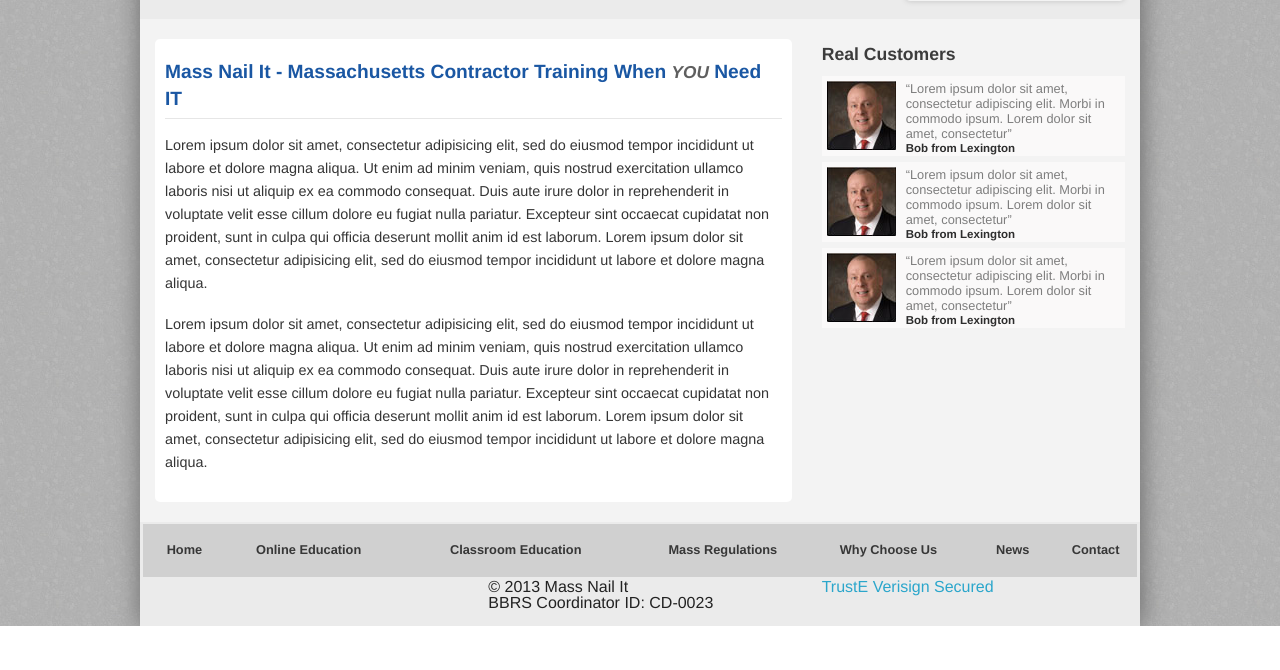
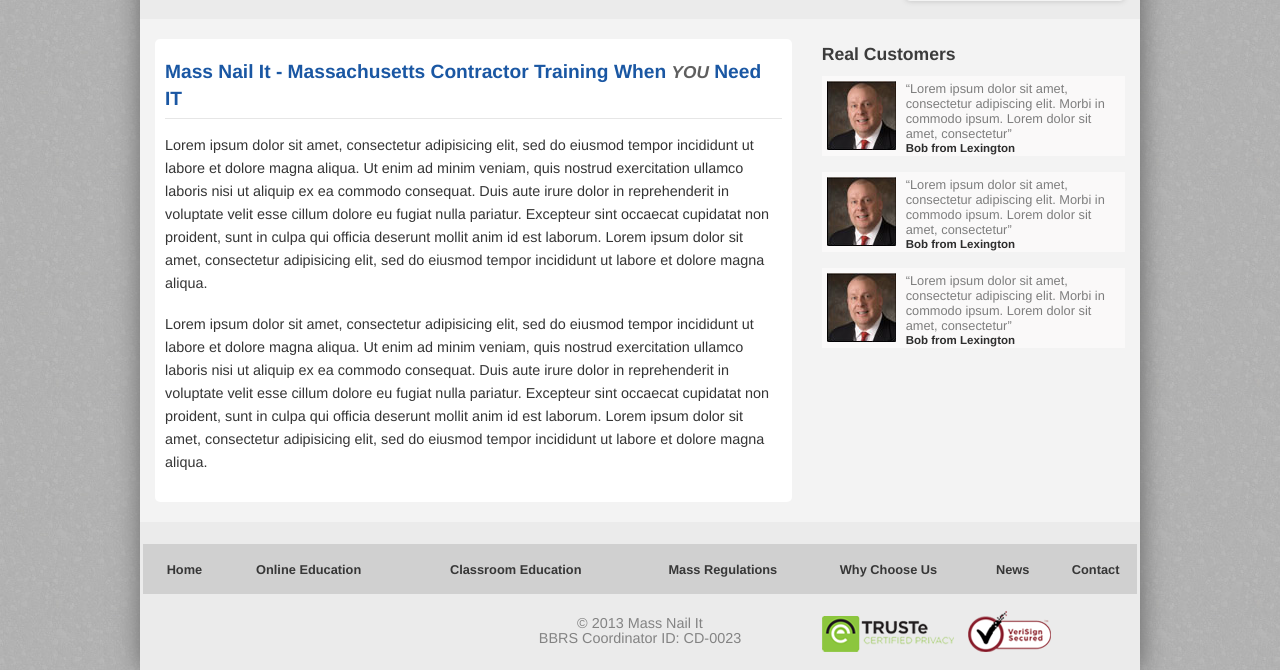
Before and after one commit to brendandebeasi/massnailit, a PHP site: page / in a window 1280 px wide. Shown: the part 870-1540 px from the top of the page. Before the commit the page ends 1496 px from the top, so only its background shows below. Run offline with PHP 8.4, Linux system fonts and the light colour scheme.

Commit message:
Changed footer structure and styling

```diff
--- a/css/style.css
+++ b/css/style.css
@@ -216,13 +216,14 @@ text-align: center;
 
 .testimonial {
 	background: #faf9f9;
-	margin-bottom: -10px;
+	min-height:80px;
 }
 .testimonial img{
 	float:left;
 	display: inline;
 	margin-right: 5px;
 	padding: 5px 5px 0;
+	clear:both;
 }
 
 .testimonial p {
@@ -345,12 +346,41 @@ img.alignright {
 }
 /* Footer */
 
+
+footer p {
+	color:#838383;
+	margin-bottom:0;
+	text-align:center;
+	line-height:15px;
+	margin-top:0px;
+}
+
+
+.truste {
+	background:url(img/TrustE.png) no-repeat;
+	width:132px;
+	height:36px;
+	display:inline-block;
+	margin-right:10px;
+	margin-top: -5px;
+
+}
+
+.verisign {
+	background:url(img/Verisign.png) no-repeat;
+	width:83px;
+	height:41px;
+	display:inline-block;
+	margin-top: -5px;
+
+}
+
 .nav-footer {
 	border-top:2px solid #ebebeb;
 	border-bottom:2px solid #ebebeb;
-	margin-top:20px;
+	margin:20px 0;
 	background: #d0d0d0;
-	padding:20px 0;
+	padding:20px 0 30px;
 }
 
 .nav-footer a {
--- a/index.html
+++ b/index.html
@@ -187,7 +187,8 @@
                 </div>
             </div>
         <footer>
-            <nav class="row text-center nav-footer">
+            <nav class="row text-center">
+                <div class="nav-footer">
                     <div class="large-1 columns"><a href="#">Home</a></div>
                     <div class="large-2 columns"><a href="#">Online Education</a></div>
                     <div class="large-3 columns"><a href="#">Classroom Education</a></div>
@@ -195,15 +196,18 @@
                     <div class="large-2 columns"><a href="#">Why Choose Us</a></div>
                     <div class="large-1 columns"><a href="#">News</a></div>
                     <div class="large-1 columns"><a href="#">Contact</a></div>
+                </div>
             </nav>
             <div class="row">
+                <div class="footer-bottom">
                     <div class="large-4 push-4 columns">
-                    <div>&copy; 2013 Mass Nail It</div>
-                    <div>BBRS Coordinator ID: CD-0023</div>
+                        <p>&copy; 2013 Mass Nail It</p>
+                        <p>BBRS Coordinator ID: CD-0023</p>
                     </div>
-                <div class="large-4 columns">
-                    <a href="#">TrustE</a>
-                    <a href="#">Verisign Secured</a>
+                    <div class="large-4 columns right">
+                        <a href="#"><i class="truste"></i></a>
+                        <a href="#"><i class="verisign"></i></a>
+                    </div>
                 </div>
             </div>
         </footer>
```
Also changed, not shown: classroom-education.html (+10 -6 lines), mass-regulations.html (+10 -6 lines), why-us.html (+10 -6 lines), css/img/TrustE.png (added), css/img/Verisign.png (added), 1 other file. Lines whose indentation alone changed are shown as unchanged.
